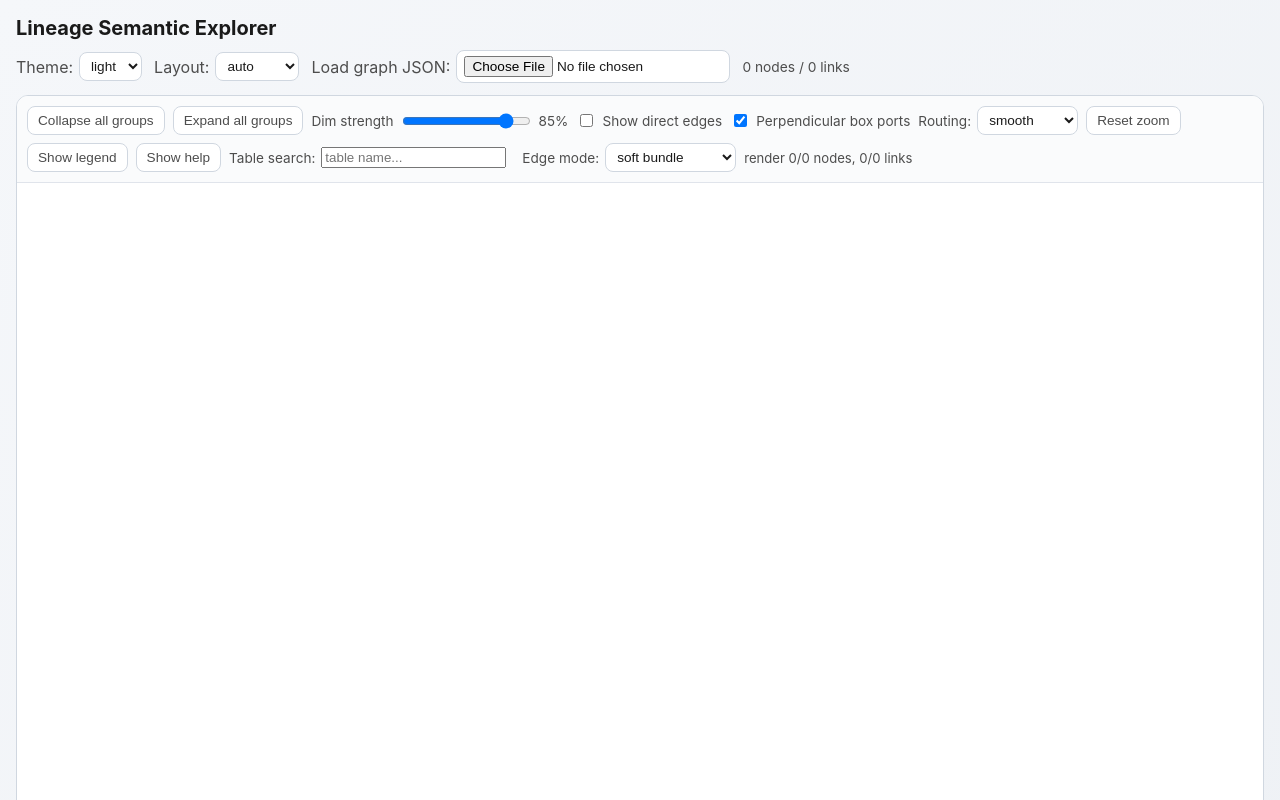
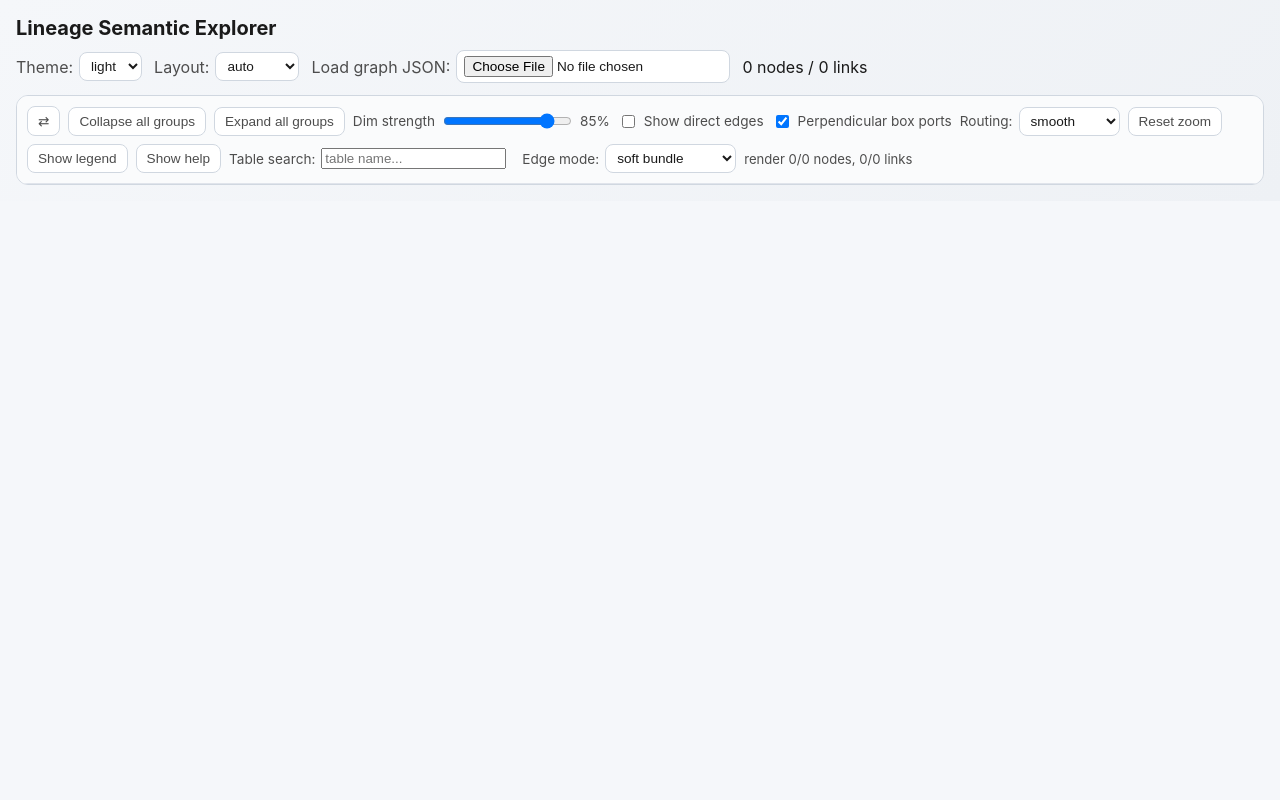
Before and after one commit to jurgenei/react-svg-lineage-browser, a React (Vite) app: page / in a window 1280 px wide. Shown: the top 800 px of the page. Built offline with nearby package versions, Linux system fonts and the light colour scheme.

Commit message:
adjustable position of panel: top left, right

```diff
--- a/src/components/LineageGraph.tsx
+++ b/src/components/LineageGraph.tsx
@@ -59,6 +59,7 @@ interface GraphUiPrefs {
   legendPanelPos: { x: number; y: number };
   cameraTransform: { x: number; y: number; k: number };
   selectedNodeId: string | null;
+  toolbarPosition: 'top' | 'bottom' | 'left' | 'right';
 }
 
 type PanelName = 'help' | 'legend';
@@ -139,6 +140,7 @@ export function LineageGraph({ data, width = 1400, height = 820, layoutEngine =
    const [manualPositions, setManualPositions] = useState<Map<string, { x: number; y: number }>>(new Map());
    const [draggingNodeId, setDraggingNodeId] = useState<string | null>(null);
    const [nodeSizes, setNodeSizes] = useState<Map<string, { width: number; height: number }>>(new Map());
+   const [toolbarPosition, setToolbarPosition] = useState<'top' | 'bottom' | 'left' | 'right'>(initialPrefs.toolbarPosition ?? 'top');
 
   const svgRef = useRef<SVGSVGElement | null>(null);
   const stageRef = useRef<HTMLDivElement | null>(null);
@@ -1045,14 +1047,15 @@ export function LineageGraph({ data, width = 1400, height = 820, layoutEngine =
         helpPanelPos,
         legendPanelPos,
         cameraTransform: { x: transform.x, y: transform.y, k: transform.k },
-       selectedNodeId
+        selectedNodeId,
+        toolbarPosition
       };
       try {
         window.localStorage.setItem(GRAPH_UI_PREFS_KEY, JSON.stringify(prefs));
       } catch {
         // Ignore storage quota/privacy mode errors and keep UI responsive.
       }
-   }, [focusDimStrength, showDirectEdges, orthogonalPorts, routingMode, edgeMode, showHelpPanel, showLegendPanel, helpPanelPos, legendPanelPos, transform, selectedNodeId]);
+    }, [focusDimStrength, showDirectEdges, orthogonalPorts, routingMode, edgeMode, showHelpPanel, showLegendPanel, helpPanelPos, legendPanelPos, transform, selectedNodeId, toolbarPosition]);
 
   useEffect(() => {
     if (!dragPanelState) {
@@ -1635,9 +1638,23 @@ export function LineageGraph({ data, width = 1400, height = 820, layoutEngine =
     );
   }
 
+   const cycleToolbarPosition = () => {
+     const positions: Array<'top' | 'bottom' | 'left' | 'right'> = ['top', 'bottom', 'left', 'right'];
+     const currentIndex = positions.indexOf(toolbarPosition);
+     const nextIndex = (currentIndex + 1) % positions.length;
+     setToolbarPosition(positions[nextIndex]);
+   };
+
+   // Adjust canvas dimensions when toolbar is on left/right
+   const toolbarWidth = (toolbarPosition === 'left' || toolbarPosition === 'right') ? 280 : 0;
+   const toolbarHeight = (toolbarPosition === 'top' || toolbarPosition === 'bottom') ? 0 : 0;
+   const canvasWidth = Math.max(400, width - toolbarWidth);
+   const canvasHeight = height;
+
    return (
-     <div className="graph-shell">
-       <div className="toolbar">
+      <div className={`graph-shell graph-shell-toolbar-${toolbarPosition}`}>
+        <div className={`toolbar toolbar-${toolbarPosition}`}>
+          <button onClick={cycleToolbarPosition} title="Cycle toolbar position (Top → Bottom → Left → Right)">⇄</button>
           <button onClick={() => setCollapsedGroups(new Set(groupOrder))}>Collapse all groups</button>
           <button onClick={() => setCollapsedGroups(new Set())}>Expand all groups</button>
          <label>
@@ -1714,7 +1731,7 @@ export function LineageGraph({ data, width = 1400, height = 820, layoutEngine =
        <div
          ref={stageRef}
          className={`graph-stage ${isLocalContext ? 'local-mode' : ''}`}
-        style={{ width, height }}
+         style={{ width: canvasWidth, height: canvasHeight }}
         onClick={(event) => {
           const target = event.target;
           if (target instanceof Element && target.closest('.node-card')) {
@@ -1747,7 +1764,7 @@ export function LineageGraph({ data, width = 1400, height = 820, layoutEngine =
             <div><span className="legend-dot legend-incoming" /> incoming (focus)</div>
           </div>
         )}
-        <svg ref={svgRef} width={width} height={height} className="edge-layer edge-layer-low">
+         <svg ref={svgRef} width={canvasWidth} height={canvasHeight} className="edge-layer edge-layer-low">
           <defs>
             <marker id="arrow-start-dot" viewBox="0 0 10 10" refX="1" refY="5" markerWidth="3.5" markerHeight="3.5" orient="auto">
               <circle cx="5" cy="5" r="4" fill="context-stroke" />
@@ -1769,7 +1786,7 @@ export function LineageGraph({ data, width = 1400, height = 820, layoutEngine =
           {highlightedRenderNodes.map((node) => renderNodeCard(node))}
         </div>
 
-        <svg width={width} height={height} className="edge-layer edge-layer-highlight">
+         <svg width={canvasWidth} height={canvasHeight} className="edge-layer edge-layer-highlight">
           <g transform={transform.toString()}>
             {emphasizedEdgeItems.map((item) => renderEdge(item, true))}
             {groupedLabelState.aggregatedLabels.map((label) => (
--- a/src/styles.css
+++ b/src/styles.css
@@ -182,9 +182,21 @@ body {
    font-size: 0.82rem;
 }
 
-.dataset-stats {
+.toolbar-left .search-stats,
+.toolbar-right .search-stats {
+   width: 100%;
+   word-wrap: break-word;
+}
+
+.render-stats {
    color: var(--ing-dark-gray);
-  font-size: 0.86rem;
+   font-size: 0.82rem;
+}
+
+.toolbar-left .render-stats,
+.toolbar-right .render-stats {
+   width: 100%;
+   word-wrap: break-word;
 }
 
 .graph-shell {
@@ -192,6 +204,25 @@ body {
    border-radius: 12px;
    overflow: hidden;
    background: var(--surface);
+   display: flex;
+}
+
+.graph-shell-toolbar-top,
+.graph-shell-toolbar-bottom {
+   flex-direction: column;
+}
+
+.graph-shell-toolbar-left,
+.graph-shell-toolbar-right {
+   flex-direction: row;
+}
+
+.graph-shell-toolbar-left .toolbar {
+   order: -1;
+}
+
+.graph-shell-toolbar-right .toolbar {
+   order: 1;
 }
 
 .toolbar {
@@ -204,12 +235,60 @@ body {
    flex-wrap: wrap;
 }
 
+.toolbar-top {
+   border-bottom: 1px solid var(--border-muted);
+   border-right: none;
+   flex-direction: row;
+}
+
+.toolbar-bottom {
+   border-bottom: none;
+   border-top: 1px solid var(--border-muted);
+   border-right: none;
+   flex-direction: row;
+}
+
+.toolbar-left {
+   border-right: 1px solid var(--border-muted);
+   border-bottom: none;
+   flex-direction: column;
+   align-items: stretch;
+   width: 280px;
+   overflow-y: auto;
+   overflow-x: hidden;
+}
+
+.toolbar-right {
+   border-left: 1px solid var(--border-muted);
+   border-bottom: none;
+   border-right: none;
+   flex-direction: column;
+   align-items: stretch;
+   width: 280px;
+   overflow-y: auto;
+   overflow-x: hidden;
+}
+
 .toolbar label {
    display: inline-flex;
    align-items: center;
    gap: 6px;
    color: var(--ing-dark-gray);
    font-size: 0.85rem;
+}
+
+.toolbar-left label,
+.toolbar-right label {
+   flex-direction: column;
+   align-items: flex-start;
+   width: 100%;
+}
+
+.toolbar-left input[type='text'],
+.toolbar-right input[type='text'],
+.toolbar-left select,
+.toolbar-right select {
+   width: 100%;
 }
 
 .toolbar button {
@@ -223,6 +302,11 @@ body {
    transition: all 0.2s ease;
 }
 
+.toolbar-left button,
+.toolbar-right button {
+   width: 100%;
+}
+
 .toolbar button:hover {
    background: var(--ing-light-gray);
    border-color: var(--border-strong);
@@ -232,6 +316,13 @@ body {
    margin-left: auto;
    color: var(--ing-dark-gray);
    font-size: 0.85rem;
+}
+
+.toolbar-left .selected-label,
+.toolbar-right .selected-label {
+   margin-left: 0;
+   margin-top: 6px;
+   width: 100%;
 }
 
 .render-stats {
@@ -249,10 +340,28 @@ body {
    white-space: nowrap;
 }
 
+.toolbar-left .local-context-chip,
+.toolbar-right .local-context-chip {
+   display: block;
+   white-space: normal;
+   width: 100%;
+   margin-top: 6px;
+}
+
+.toolbar input[type='range'] {
+   height: 24px;
+}
+
+.toolbar-left input[type='range'],
+.toolbar-right input[type='range'] {
+   width: 100%;
+}
+
 .graph-stage {
    position: relative;
    overflow: hidden;
    background: var(--surface);
+   flex: 1;
 }
 
 .overlay-panel {
```
Lines whose indentation alone changed are shown as unchanged.
